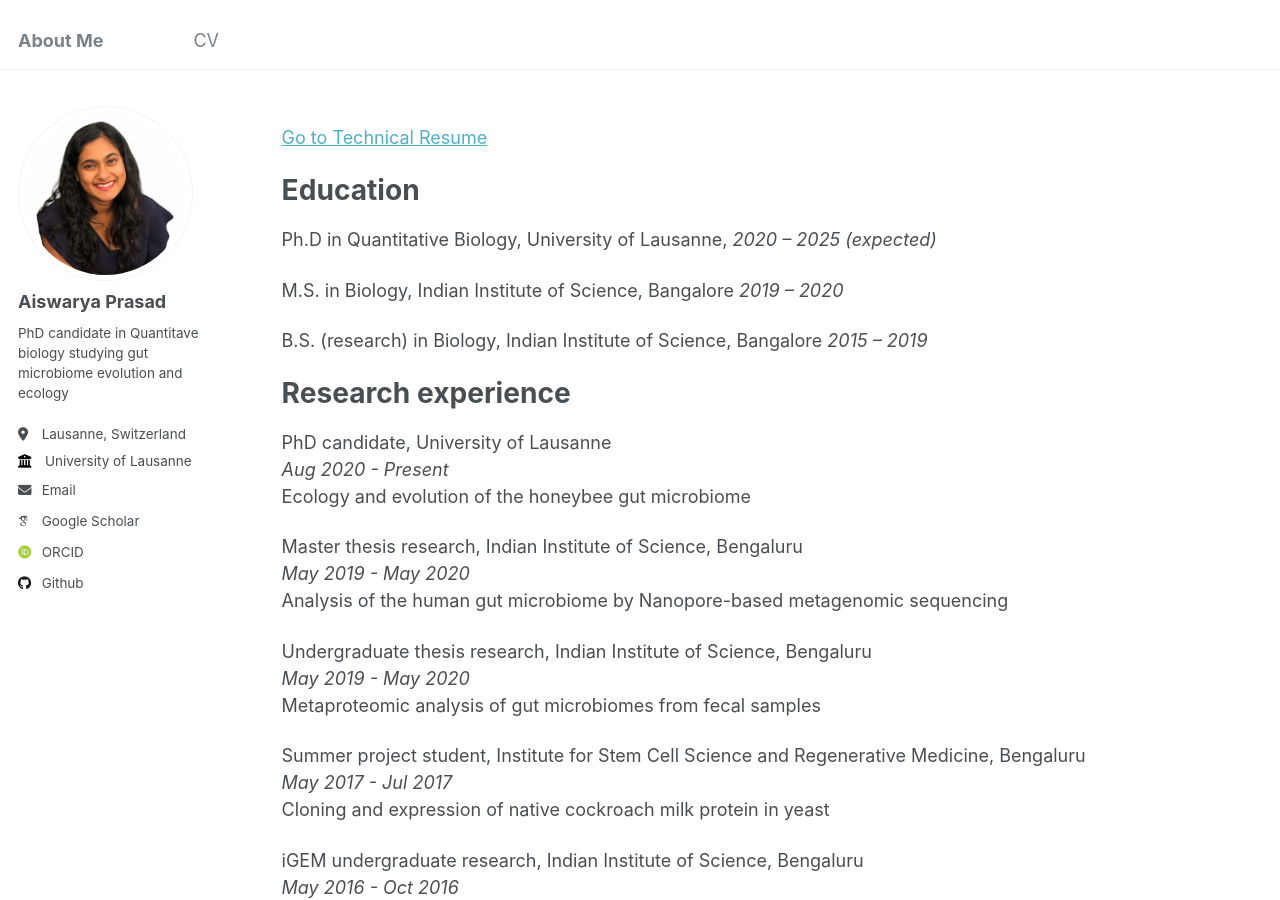
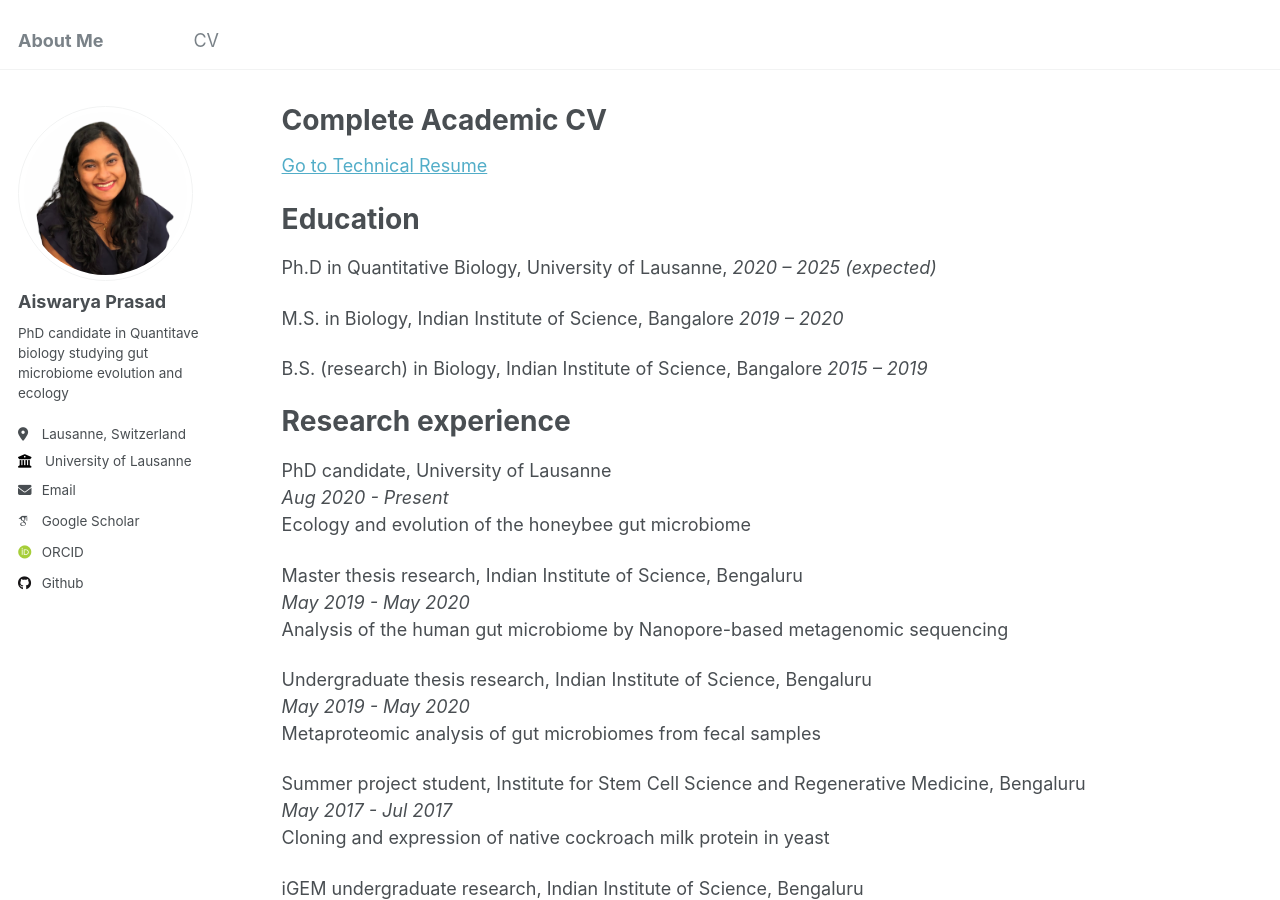
Before and after one commit to Aiswarya-prasad/aiswarya-prasad.github.io, a Jekyll site: the page built from _pages/cv.md, in a window 1280 px wide and 900 px high. Built offline with Jekyll 4.4.1, drawn with Linux system fonts in a browser that asks for light colours; some web fonts are replaced.

Commit message:
Syntax change, squash commit later or just ignore.

```diff
--- a/_pages/cv.md
+++ b/_pages/cv.md
@@ -1,6 +1,6 @@
 ---
 layout: archive
-title: ""
+title: "Complete Academic CV"
 permalink: /cv/
 author_profile: true
 redirect_from:
```
